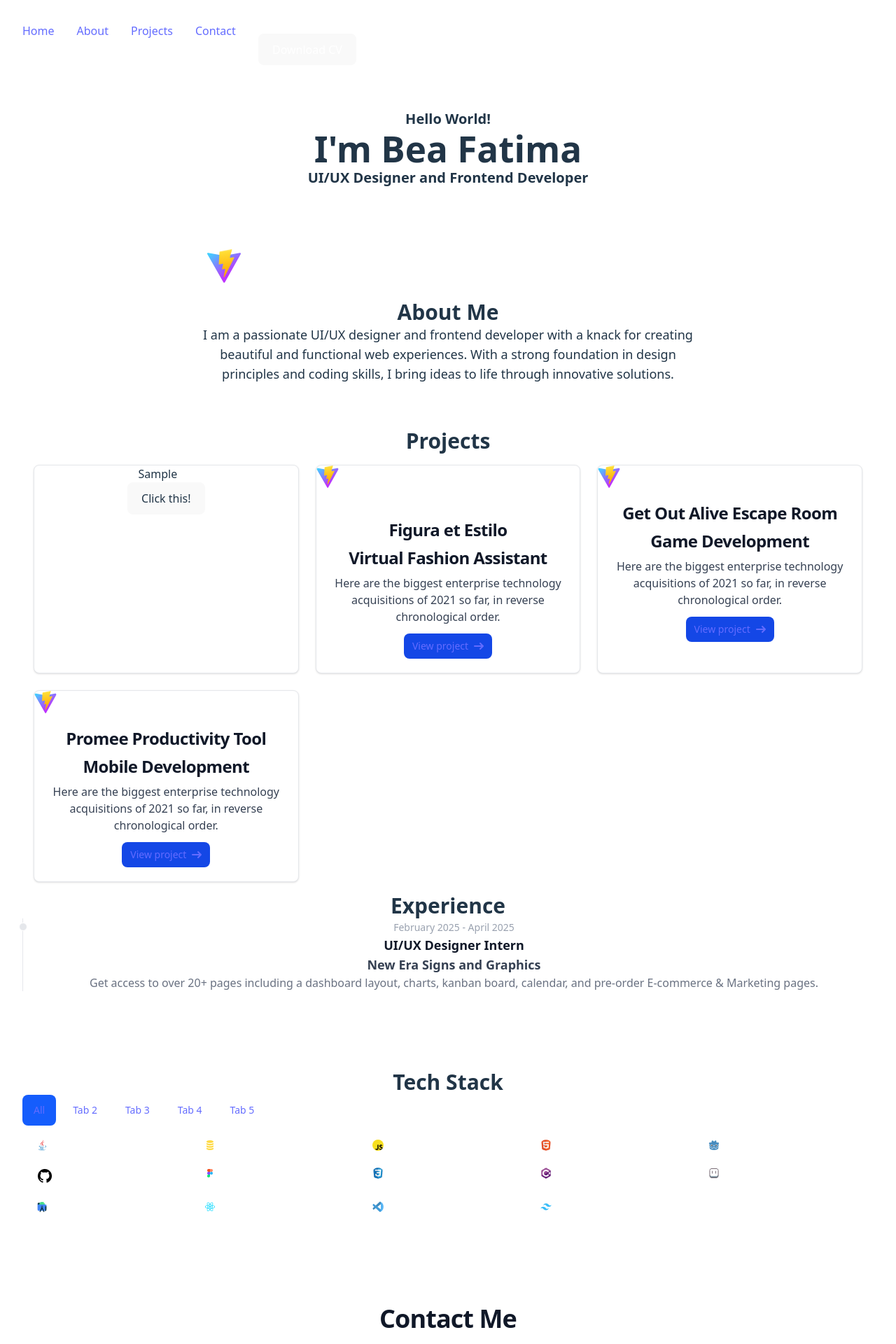
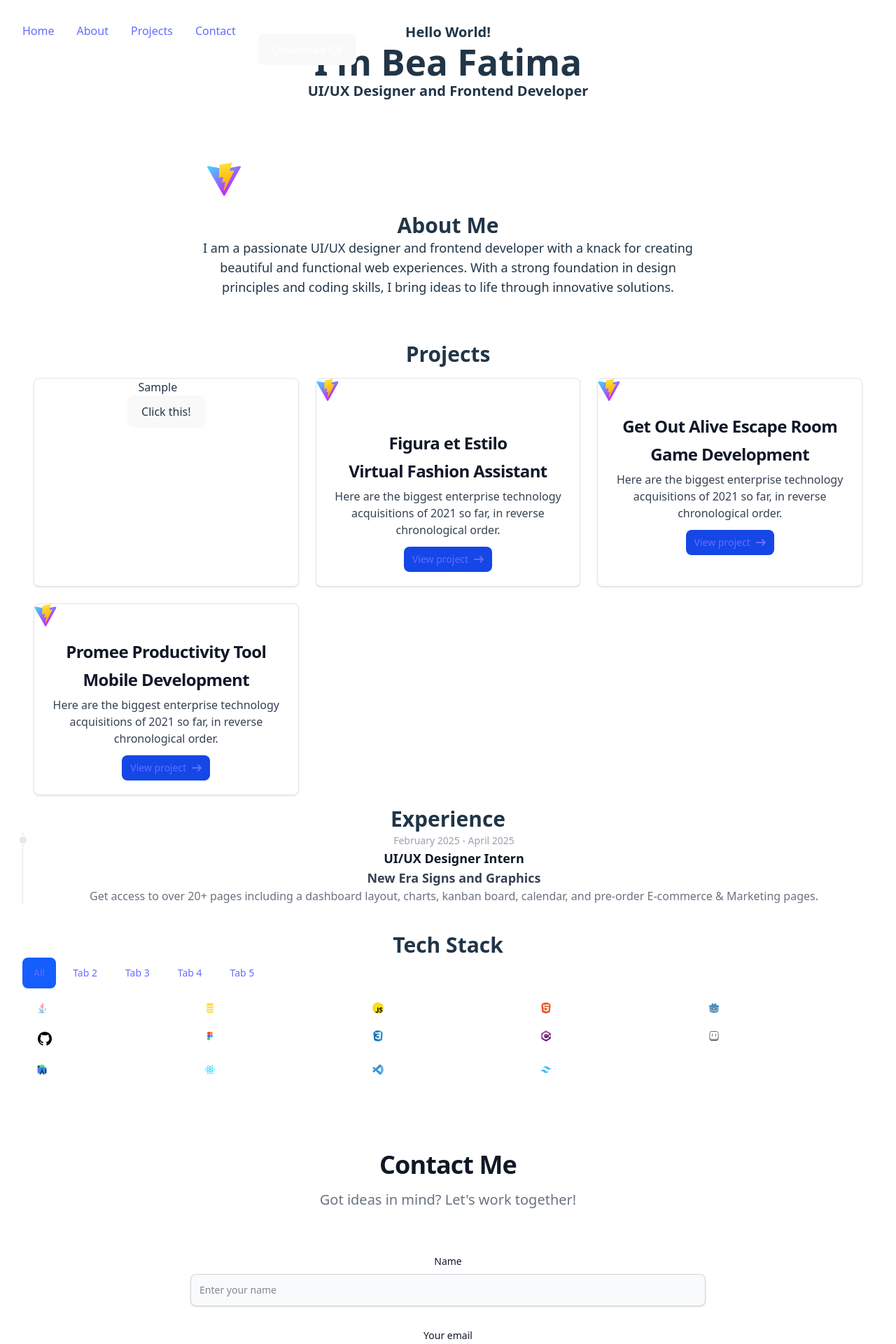
Before and after one commit to fatimabea/fatimabea.github.io, a React (Vite) app: page / in a window 1280 px wide. Shown: the top 1920 px of the page at 70% size. Built offline with nearby package versions, Linux system fonts and the light colour scheme.

Commit message:
home & techstack

```diff
--- a/src/App.jsx
+++ b/src/App.jsx
@@ -1,139 +1,29 @@
 import { useState } from 'react'
-import reactLogo from './assets/react.svg'
-import viteLogo from '/vite.svg'
 import './App.css'
-import Modal from './components/Modal'
 import Nav from './components/Nav'
 import About from './pages/About'
 import Contact from './pages/Contact'
 import Projects from './pages/Projects'
 import Experience from './pages/Experience'
+import Home from './pages/Home'
+import TechStack from './pages/TechStack'
 
 function App() {
   const [count, setCount] = useState(0)
 
   return (
-
         <>
         <div>
             <Nav />
-    </div>
-    <br></br>
-
-       {/*Introduction */}
-      <div className='intro'>
-        <h3 className='text-xl font-bold'>Hello World!</h3>
-        <h1 className='text-2xl font-bold'>I'm Bea Fatima</h1>
-        <h3 className='text-xl font-bold'>UI/UX Designer and Frontend Developer</h3>
-      </div>
-
-
+            <Home />
             <About />
             <Projects />
             <Experience />
-
-      <br></br>
-      {/* Experience
-
-      <div>
-        <h2 className="text-3xl font-bold">Experience</h2>
-
-        <ol class="relative border-s border-gray-200 dark:border-gray-700">
-            <li class="mb-10 ms-4">
-                <div class="absolute w-3 h-3 bg-gray-200 rounded-full mt-1.5 -start-1.5 border border-white dark:border-gray-900 dark:bg-gray-700"></div>
-                <time class="mb-1 text-sm font-normal leading-none text-gray-400 dark:text-gray-500">February 2025 - April 2025</time>
-                <h3 class="text-lg font-semibold text-gray-900 dark:text-white">UI/UX Designer Intern</h3>
-                <h3 class="text-lg font-semibold text-gray-700">New Era Signs and Graphics</h3>
-                <p class="mb-4 text-base font-normal text-gray-500 dark:text-gray-400">Get access to over 20+ pages including a dashboard layout, charts, kanban board, calendar, and pre-order E-commerce & Marketing pages.</p>
-
-            </li>
-
-
-        </ol>
-
-      </div>
-      */}
-      <br></br>
-
-      <br></br>
-      {/* Tech Stack*/}
-
-      <div>
-        <h2 className="text-3xl font-bold">Tech Stack</h2>
-        {/* Tabs */}
-          <ul class="flex flex-wrap text-sm font-medium text-center text-gray-500 dark:text-gray-400">
-          <li class="me-2">
-              <a href="#" class="inline-block px-4 py-3 text-white bg-blue-600 rounded-lg active" aria-current="page">All</a>
-          </li>
-          <li class="me-2">
-              <a href="#"  class="inline-block px-4 py-3 rounded-lg hover:text-gray-900 hover:bg-gray-100 dark:hover:bg-gray-800 dark:hover:text-white">Tab 2</a>
-          </li>
-          <li class="me-2">
-              <a href="#" class="inline-block px-4 py-3 rounded-lg hover:text-gray-900 hover:bg-gray-100 dark:hover:bg-gray-800 dark:hover:text-white">Tab 3</a>
-          </li>
-          <li class="me-2">
-              <a href="#" class="inline-block px-4 py-3 rounded-lg hover:text-gray-900 hover:bg-gray-100 dark:hover:bg-gray-800 dark:hover:text-white">Tab 4</a>
-          </li>
-          <li>
-              <a class="inline-block px-4 py-3 text-gray-400 cursor-not-allowed dark:text-gray-500">Tab 5</a>
-          </li>
-          </ul>
-
-        {/* Lists*/}
-        <div className='grid grid-cols-1 md:grid-cols-2 lg:grid-cols-5  gap-6 p-5'>
-            <div>
-                <img class="h-auto max-w-full rounded-lg" src="src/assets/java.png" alt="java"/>
-            </div>
-            <div>
-                <img class="h-auto max-w-full rounded-lg" src="src/assets/sql.png" alt="sql"/>
-            </div>
-            <div>
-                <img class="h-auto max-w-full rounded-lg" src="src/assets/javascript.png" alt="javascript"/>
-            </div>
-            <div>
-                <img class="h-auto max-w-full rounded-lg" src="src/assets/html-5.png" alt="html5"/>
-            </div>
-            <div>
-                <img class="h-auto max-w-full rounded-lg" src="src/assets/godot-logo.png" alt="godot"/>
-            </div>
-            <div>
-                <img class="h-auto max-w-full rounded-lg" src="src/assets/github.png" alt="github"/>
-            </div>
-            <div>
-                <img class="h-auto max-w-full rounded-lg" src="src/assets/figma.png" alt="figma"/>
-            </div>
-            <div>
-                <img class="h-auto max-w-full rounded-lg" src="src/assets/css3-logo.png" alt="css3"/>
-            </div>
-            <div>
-                <img class="h-auto max-w-full rounded-lg" src="src/assets/csharp-logo.png" alt="csharp"/>
-            </div>
-            <div>
-                <img class="h-auto max-w-full rounded-lg" src="src/assets/aseprite.png" alt="aseprite"/>
-            </div>
-            <div>
-                <img class="h-auto max-w-full rounded-lg" src="src/assets/android-studio-logo.png" alt="androidstudio"/>
-            </div>
-            <div>
-                <img class="h-auto max-w-full rounded-lg" src="src/assets/reactjs.png" alt="reactjs"/>
-            </div>
-            <div>
-                <img class="h-auto max-w-full rounded-lg" src="src/assets/visual-studio-code.png" alt="visualstudiocode"/>
-            </div>
-            <div>
-                <img class="h-auto max-w-full rounded-lg" src="src/assets/tailwindcss.png" alt="tailwindcss"/>
+            <TechStack />
+            <Contact />
         </div>
 
-        </div>
-        <br></br>
-        </div>
-
-        <br></br>
-        <Contact />
-
             {/* Footer */}
-
-
             <footer class="bg-white rounded-lg shadow-sm dark:bg-gray-900 m-4">
                 <div class="w-full max-w-screen-xl mx-auto p-4 md:py-8">
 
--- /dev/null
+++ b/src/pages/Home.jsx
@@ -0,0 +1,14 @@
+import React from 'react'
+
+function Home(){
+
+    return (
+
+        <div className='introduction'>
+        <h3 className='text-xl font-bold'>Hello World!</h3>
+        <h1 className='text-2xl font-bold'>I'm Bea Fatima</h1>
+        <h3 className='text-xl font-bold'>UI/UX Designer and Frontend Developer</h3>
+      </div>
+    )
+}
+export default Home
--- /dev/null
+++ b/src/pages/TechStack.jsx
@@ -0,0 +1,79 @@
+import React from 'react'
+
+function TechStack(){
+
+
+    return (
+
+        <div>
+        <h2 className="text-3xl font-bold">Tech Stack</h2>
+        {/* Tabs */}
+          <ul class="flex flex-wrap text-sm font-medium text-center text-gray-500 dark:text-gray-400">
+          <li class="me-2">
+              <a href="#" class="inline-block px-4 py-3 text-white bg-blue-600 rounded-lg active" aria-current="page">All</a>
+          </li>
+          <li class="me-2">
+              <a href="#"  class="inline-block px-4 py-3 rounded-lg hover:text-gray-900 hover:bg-gray-100 dark:hover:bg-gray-800 dark:hover:text-white">Tab 2</a>
+          </li>
+          <li class="me-2">
+              <a href="#" class="inline-block px-4 py-3 rounded-lg hover:text-gray-900 hover:bg-gray-100 dark:hover:bg-gray-800 dark:hover:text-white">Tab 3</a>
+          </li>
+          <li class="me-2">
+              <a href="#" class="inline-block px-4 py-3 rounded-lg hover:text-gray-900 hover:bg-gray-100 dark:hover:bg-gray-800 dark:hover:text-white">Tab 4</a>
+          </li>
+          <li>
+              <a class="inline-block px-4 py-3 text-gray-400 cursor-not-allowed dark:text-gray-500">Tab 5</a>
+          </li>
+          </ul>
+
+        {/* Lists*/}
+        <div className='grid grid-cols-1 md:grid-cols-2 lg:grid-cols-5  gap-6 p-5'>
+            <div>
+                <img class="h-auto max-w-full rounded-lg" src="src/assets/java.png" alt="java"/>
+            </div>
+            <div>
+                <img class="h-auto max-w-full rounded-lg" src="src/assets/sql.png" alt="sql"/>
+            </div>
+            <div>
+                <img class="h-auto max-w-full rounded-lg" src="src/assets/javascript.png" alt="javascript"/>
+            </div>
+            <div>
+                <img class="h-auto max-w-full rounded-lg" src="src/assets/html-5.png" alt="html5"/>
+            </div>
+            <div>
+                <img class="h-auto max-w-full rounded-lg" src="src/assets/godot-logo.png" alt="godot"/>
+            </div>
+            <div>
+                <img class="h-auto max-w-full rounded-lg" src="src/assets/github.png" alt="github"/>
+            </div>
+            <div>
+                <img class="h-auto max-w-full rounded-lg" src="src/assets/figma.png" alt="figma"/>
+            </div>
+            <div>
+                <img class="h-auto max-w-full rounded-lg" src="src/assets/css3-logo.png" alt="css3"/>
+            </div>
+            <div>
+                <img class="h-auto max-w-full rounded-lg" src="src/assets/csharp-logo.png" alt="csharp"/>
+            </div>
+            <div>
+                <img class="h-auto max-w-full rounded-lg" src="src/assets/aseprite.png" alt="aseprite"/>
+            </div>
+            <div>
+                <img class="h-auto max-w-full rounded-lg" src="src/assets/android-studio-logo.png" alt="androidstudio"/>
+            </div>
+            <div>
+                <img class="h-auto max-w-full rounded-lg" src="src/assets/reactjs.png" alt="reactjs"/>
+            </div>
+            <div>
+                <img class="h-auto max-w-full rounded-lg" src="src/assets/visual-studio-code.png" alt="visualstudiocode"/>
+            </div>
+            <div>
+                <img class="h-auto max-w-full rounded-lg" src="src/assets/tailwindcss.png" alt="tailwindcss"/>
+            </div>
+
+        </div>
+        <br></br>
+        </div>
+    )
+}
+export default TechStack
```
Lines whose indentation alone changed are shown as unchanged.
